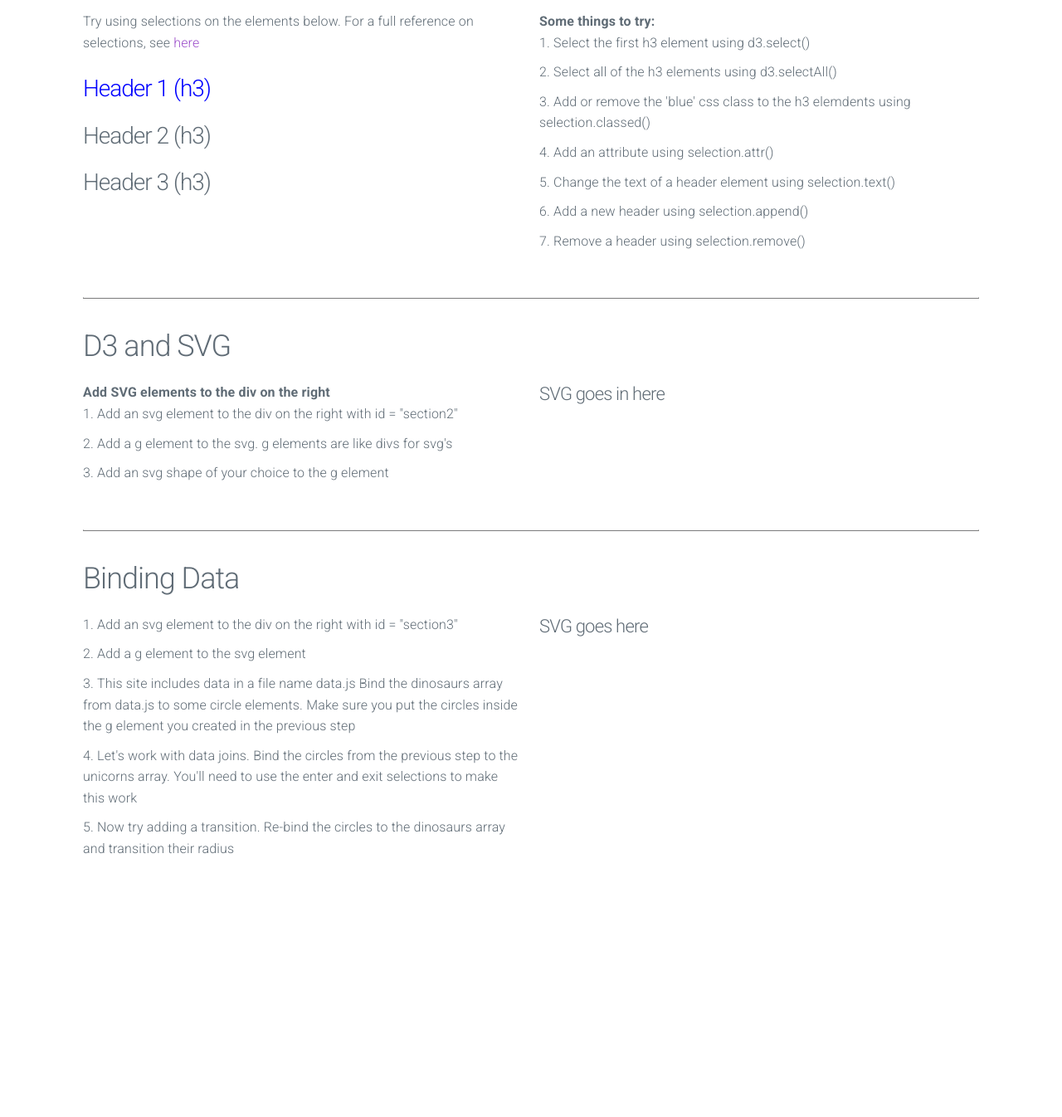
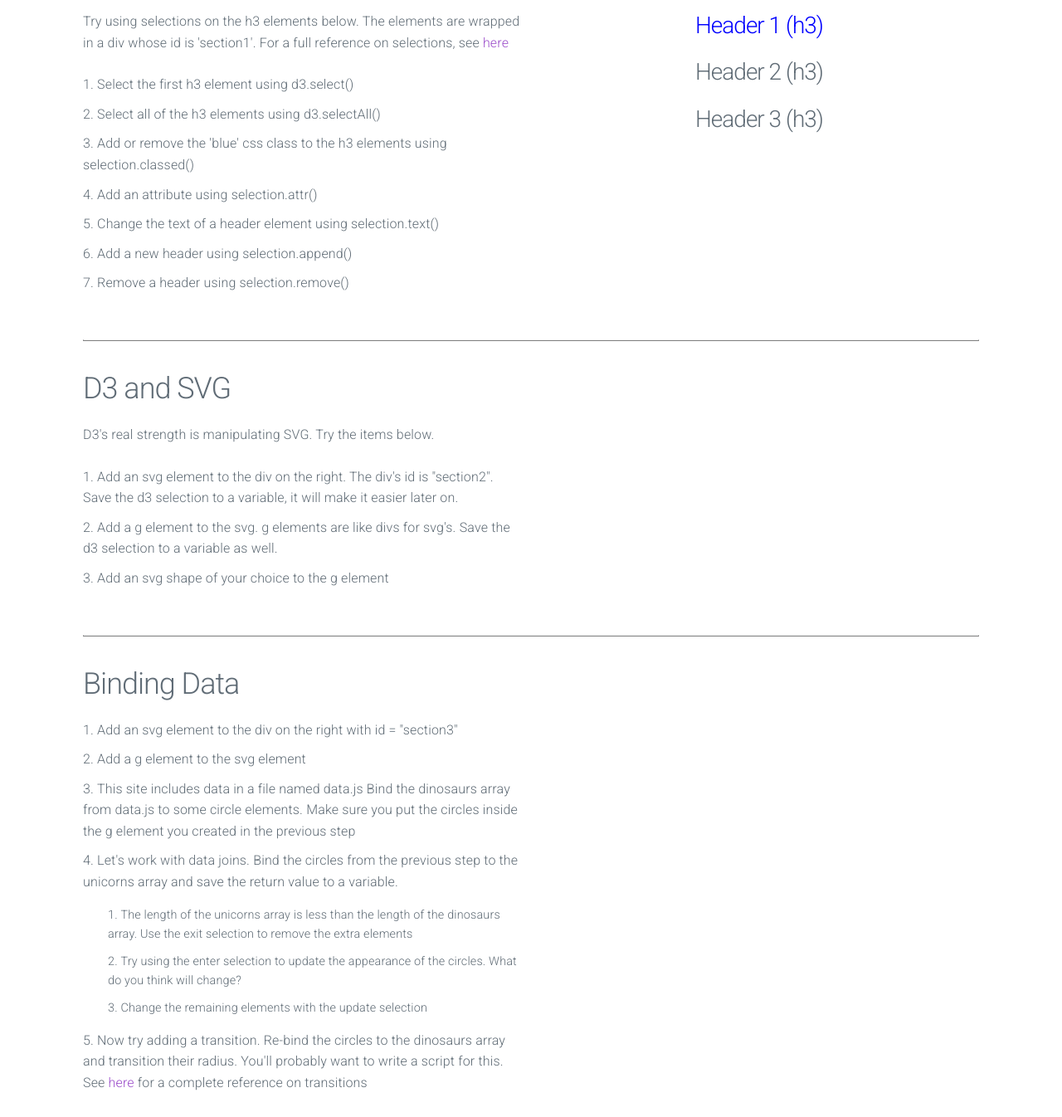
Before and after one commit to unisaurus-rex/d3-examples, a plain HTML site: page index.html in a window 1280 px wide. Shown: the part 60-1406 px from the top of the page at 83% size. Before the commit the page ends 1129 px from the top, so only its background shows below. Drawn offline with nearby package versions, Linux system fonts and the light colour scheme.

Commit message:
Even more changes

```diff
--- a/app.css
+++ b/app.css
@@ -1,6 +1,5 @@
-.content {
-    margin-left: 10%;
-    margin-right:10%;
+#section1 h3 {
+    text-align: center;
 }
 
 .blue {
@@ -17,3 +16,7 @@ hr {
     margin-bottom: 3.5rem;
     margin-top: 3rem;
 }
+
+svg {
+    border: 1px solid gray;
+}
--- a/index.html
+++ b/index.html
@@ -17,25 +17,23 @@
         <h2>D3 Selections</h2>
         <div class="row">
           <div class="column">
-            <p>Try using selections on the elements below. For a full reference on selections, see <a href="https://github.com/d3/d3-selection">here</a></p>
-
-            <div id="section1">
-              <h3 class="blue">Header 1 (h3)</h3>
-              <h3>Header 2 (h3) </h3>
-              <h3>Header 3 (h3) </h3>
-            </div>
-          </div>
-          <div class="column">
-            <strong>Some things to try: </strong>
+            <p>Try using selections on the h3 elements below. The elements are wrapped in a div whose id is 'section1'. For a full reference on selections, see <a href="https://github.com/d3/d3-selection">here</a></p>
             <ol>
               <li>Select the first h3 element using d3.select()</li>
               <li>Select all of the h3 elements using d3.selectAll()</li>
-              <li>Add or remove the 'blue' css class to the h3 elemdents using selection.classed()</li>
+              <li>Add or remove the 'blue' css class to the h3 elements using selection.classed()</li>
               <li>Add an attribute using selection.attr()</li>
               <li>Change the text of a header element using selection.text()</li>
               <li>Add a new header using selection.append()</li>
               <li>Remove a header using selection.remove()</li>
             </ol>
+          </div>
+          <div class="column">
+            <div id="section1">
+              <h3 id="s1h1" class="blue">Header 1 (h3)</h3>
+              <h3 id="s1h2">Header 2 (h3) </h3>
+              <h3 id="s1h3">Header 3 (h3) </h3>
+            </div>
           </div>
         </div>
       </div>
@@ -43,19 +41,18 @@
       <div>
         <h2>D3 and SVG</h2>
         <div class="row">
-          <div class="column">
-            <strong>Add SVG elements to the div on the right</strong>
-            <ol>
-              <li>Add an svg element to the div on the right with id = "section2"</li>
-              <li>Add a g element to the svg.  g elements are like divs for svg's</li>
-              <li>Add an svg shape of your choice to the g element</li>
+        <div class="column">
+        <p>D3's real strength is manipulating SVG. Try the items below.</p>
+        <ol>
+        <li>Add an svg element to the div on the right. The div's id is "section2". Save the d3 selection to a variable, it will make it easier later on.</li>
+        <li>Add a g element to the svg.  g elements are like divs for svg's. Save the d3 selection to a variable as well.</li>
+        <li>Add an svg shape of your choice to the g element</li>
             </ol>
           </div>
-          <div id="section2" class="column">
-            <h4>SVG goes in here</h4>
+        <div id="section2" class="column">
           </div>
         </div>
-      </div>
+                        </div>
       <hr>
       <div>
         <h2>Binding Data</h2>
@@ -64,14 +61,18 @@
             <ol>
               <li>Add an svg element to the div on the right with id = "section3"</li>
               <li>Add a g element to the svg element</li>
-              <li>This site includes data in a file name data.js Bind the dinosaurs array from data.js to some circle elements.  Make sure you put the circles inside the g element you created in the previous step</li>
-              <li>Let's work with data joins. Bind the circles from the previous step to the unicorns array. You'll need to use the enter and exit selections to make this work</li>
-              <!-- TODO: make the transitions a script -->
-              <li>Now try adding a transition. Re-bind the circles to the dinosaurs array and transition their radius</li>
+              <li>This site includes data in a file named data.js Bind the dinosaurs array from data.js to some circle elements.  Make sure you put the circles inside the g element you created in the previous step</li>
+              <li>Let's work with data joins. Bind the circles from the previous step to the unicorns array and save the return value to a variable.
+                <ol>
+                  <li>The length of the unicorns array is less than the length of the dinosaurs array. Use the exit selection to remove the extra elements</li>
+                  <li>Try using the enter selection to update the appearance of the circles. What do you think will change?</li>
+                  <li>Change the remaining elements with the update selection</li>
+                </ol>
+              </li>
+              <li>Now try adding a transition. Re-bind the circles to the dinosaurs array and transition their radius. You'll probably want to write a script for this. See <a href="https://github.com/d3/d3-transition">here</a> for a complete reference on transitions</li>
             </ol>
           </div>
           <div id="section3" class="column">
-            <h4>SVG goes here</h4>
           </div>
         </div>
       </div>
```
